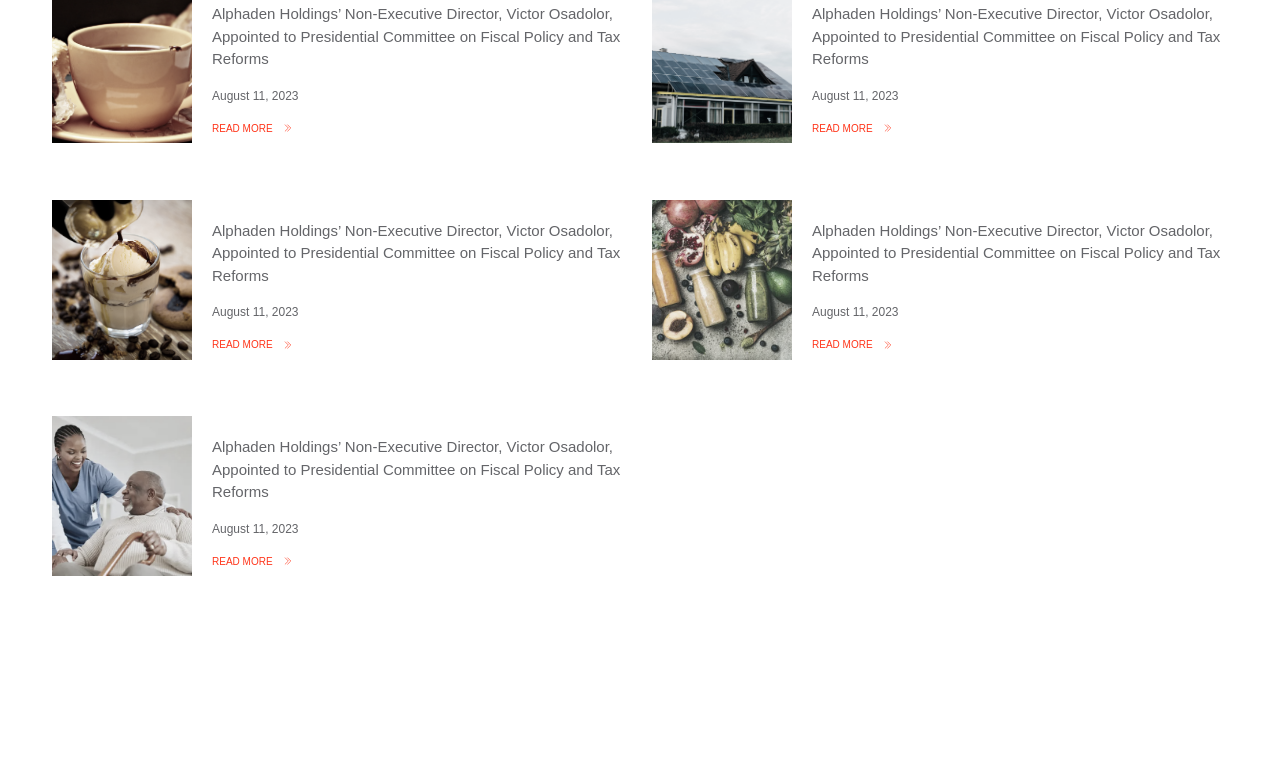
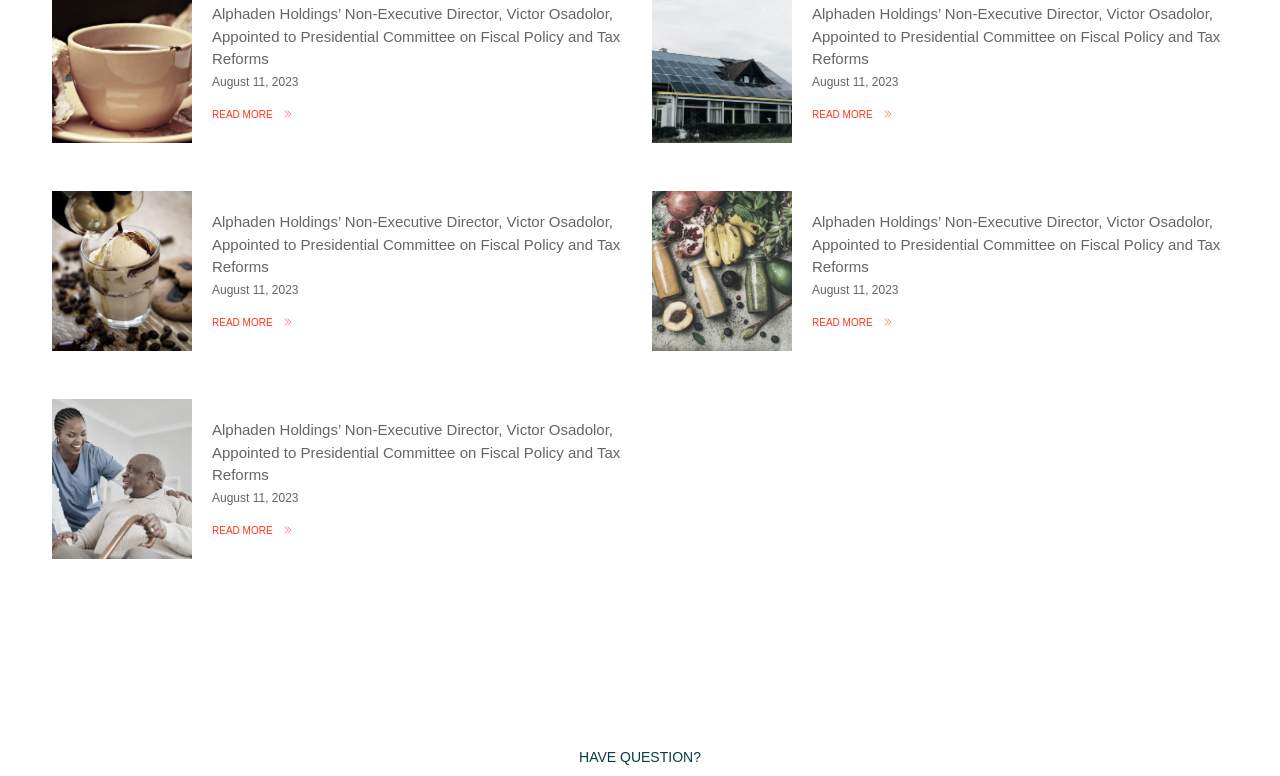
Before and after one commit to Wills-dev/alphaden, a Next.js app: page / in a window 1280 px wide. Shown: the part 10455-11231 px from the top of the page. Built offline with nearby package versions, Linux system fonts and the light colour scheme.

Commit message:
added new section

```diff
--- a/styles/Home.module.css
+++ b/styles/Home.module.css
@@ -703,6 +703,7 @@
 .newsCtn .newsContent p:first-child {
   font-size: 13px;
   transition: all 0.3s ease-out;
+  margin-bottom: 2px !important;
 }
 
 .newsCtn .newsContent p:first-child:hover {
```
